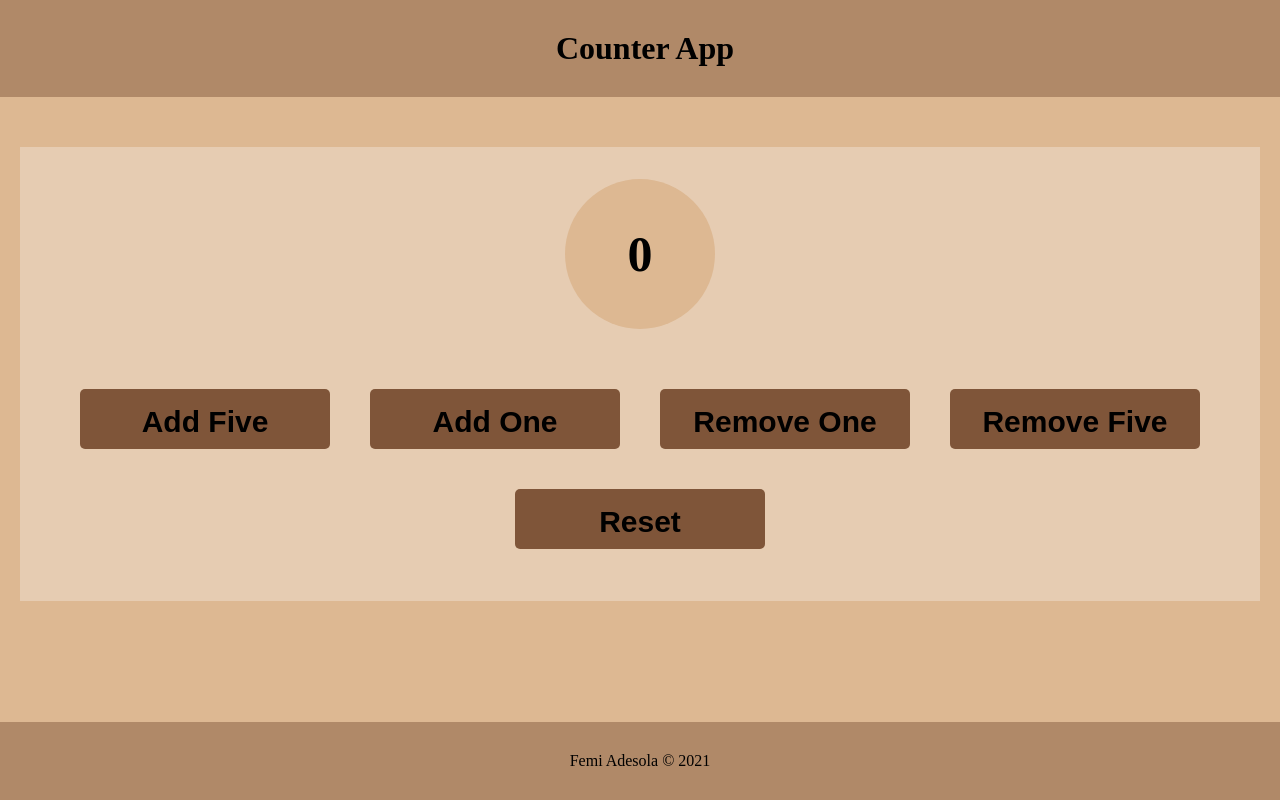
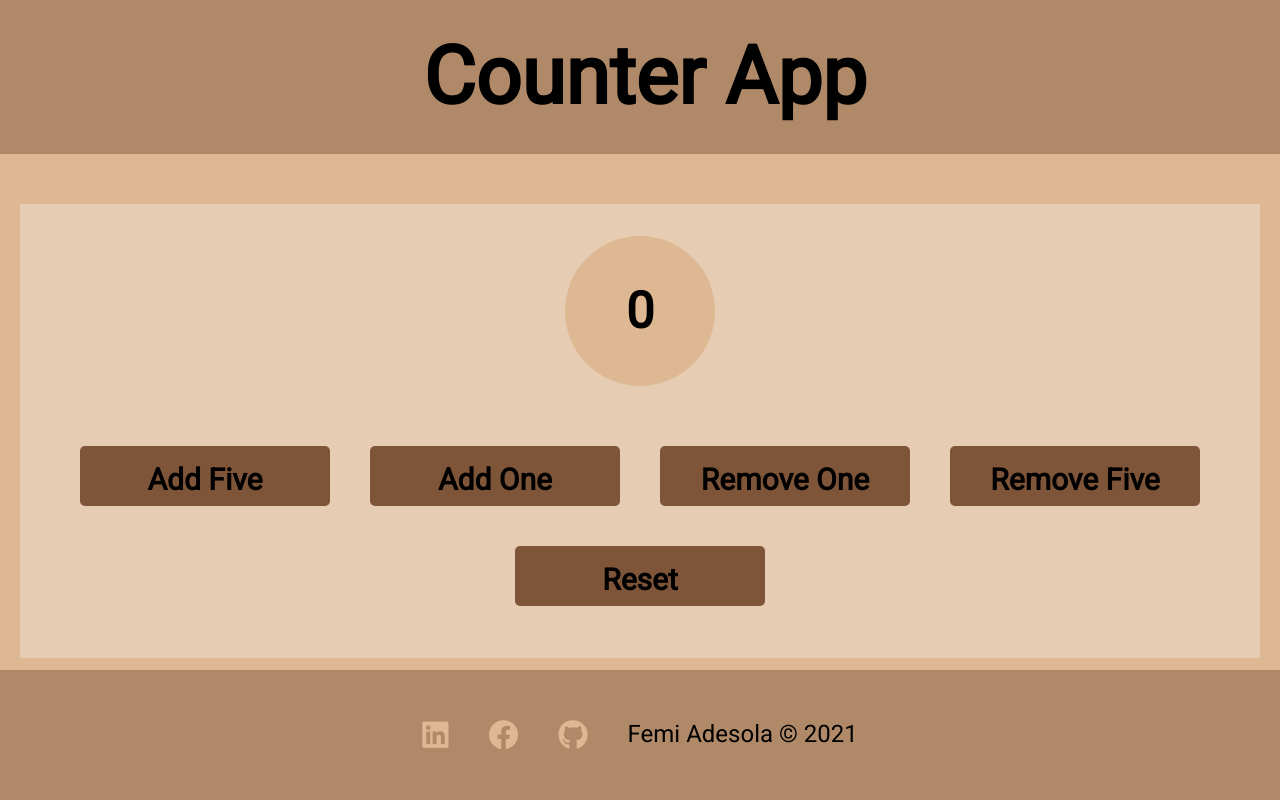
Before and after one commit to React21S/Counter-App, a React (Create React App) app: page / in a window 1280 px wide. Built offline with nearby package versions, Linux system fonts and the light colour scheme.

Commit message:
Added social media link

```diff
--- a/public/index.html
+++ b/public/index.html
@@ -12,6 +12,8 @@
     <link rel="apple-touch-icon" href="%PUBLIC_URL%/logo192.png" />
 
     <link rel="manifest" href="%PUBLIC_URL%/manifest.json" />
+    <link rel="stylesheet" href="https://use.fontawesome.com/releases/v5.15.1/css/all.css"
+      integrity="sha384-vp86vTRFVJgpjF9jiIGPEEqYqlDwgyBgEF109VFjmqGmIY/Y4HV4d3Gp2irVfcrp" crossorigin="anonymous">
 
     <title>Counter App</title>
   </head>
--- a/src/App.css
+++ b/src/App.css
@@ -100,9 +100,12 @@ body{
   -webkit-font-smoothing: antialiased;
   -moz-osx-font-smoothing: grayscale;
   background-color: var(--br-3);
+  font-family: var(--font-2);
 }
 
-
+header{
+  font-size: 40px;
+}
 header,
 footer{
   background-color:var(--br-4);
@@ -115,6 +118,30 @@ footer{
   position: absolute;
   width: 100%;
 
+}
+.footerWrapper{
+  display: flex;
+  flex-wrap: wrap;
+  justify-content: center;
+}
+
+footer p{
+  font-family: var(--font-2);
+  font-size: 1.5rem;
+  padding: 20px;
+}
+
+footer .icons i {
+  color:var(--br-3);
+  margin: 20px ;
+  font-size: 30px;
+}
+
+
+
+footer .icons i:hover{
+  color: var(--ancient-2);
+  transition: 1s;
 }
 
 h1{
@@ -129,6 +156,7 @@ main{
   padding: 2rem 2rem;
   margin: 20px;
   margin-top: 50px;
+  font-family: var(--font-2);
 }
 
 .circle{
@@ -159,6 +187,7 @@ button{
   font-weight: 700;
   justify-content: center;
   text-align: center;
+  font-family: var(--font-2);
 }
 
 
--- a/src/components/Footer.js
+++ b/src/components/Footer.js
@@ -1,10 +1,28 @@
 const Footer = ()=>{
     return(
-      <div>
-        <footer>
-          <p>Femi Adesola &copy; 2021</p>
-        </footer>
-      </div>
+      <div className="wrapper">
+            <footer>
+            <div className="footerWrapper">
+
+                <div className="icons">
+                    <a href="https://www.linkedin.com/in/femi-adesola-oyinloye-106454145/" target="_blank" rel="noreferrer" className="linkedin">
+                            <i className="fab fa-linkedin fa-2x"></i>
+                        </a>
+
+                        <a href="#1" className="facebook">
+                            <i className="fab fa-facebook fa-2x"></i>
+                        </a>
+
+                        <a href="https://github.com/FemiAdesola" target="_blank" rel="noreferrer" className="github">
+                            <i className="fab fa-github fa-2x"></i>
+                        </a>
+                    </div>
+
+                    <p>Femi Adesola &copy; 2021 </p>
+                    </div>
+
+            </footer>
+        </div>
     );
   };
 
```
